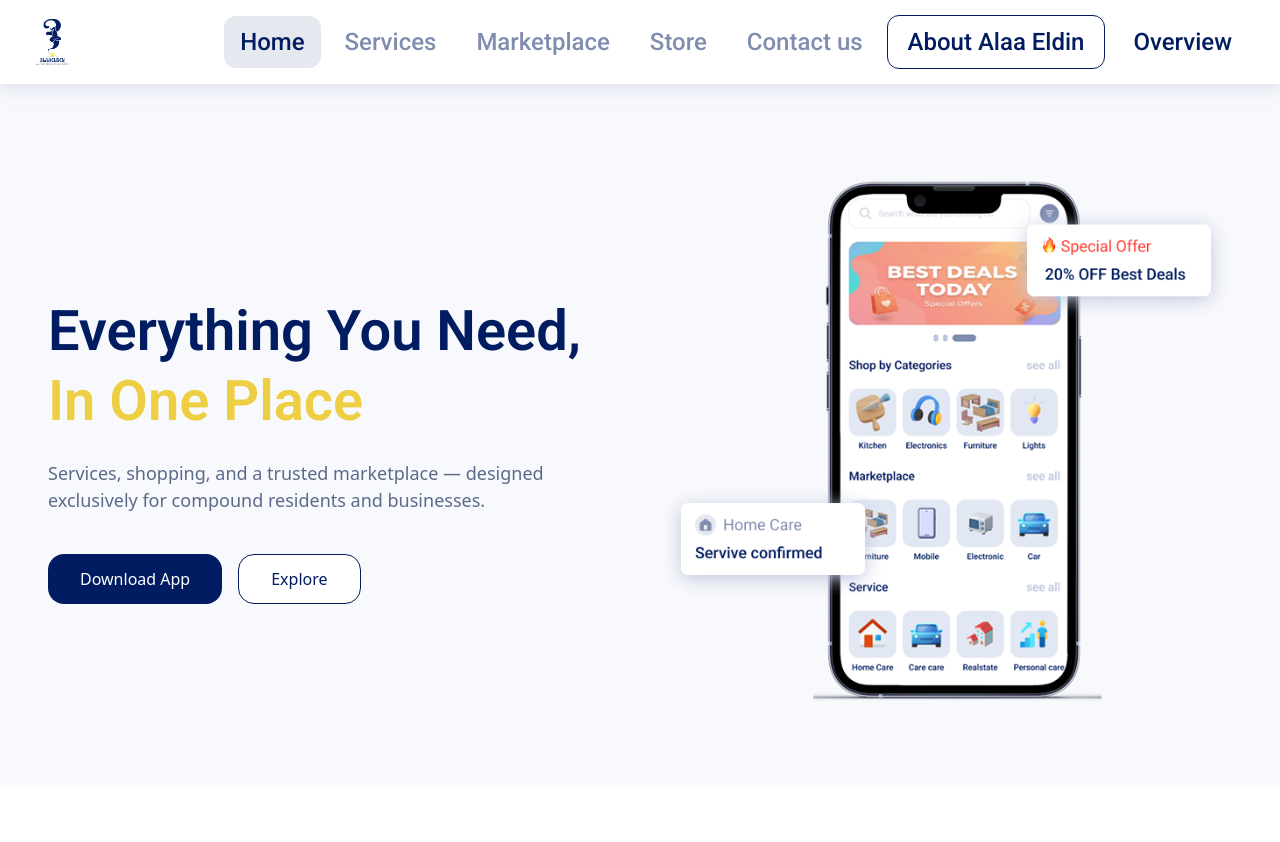
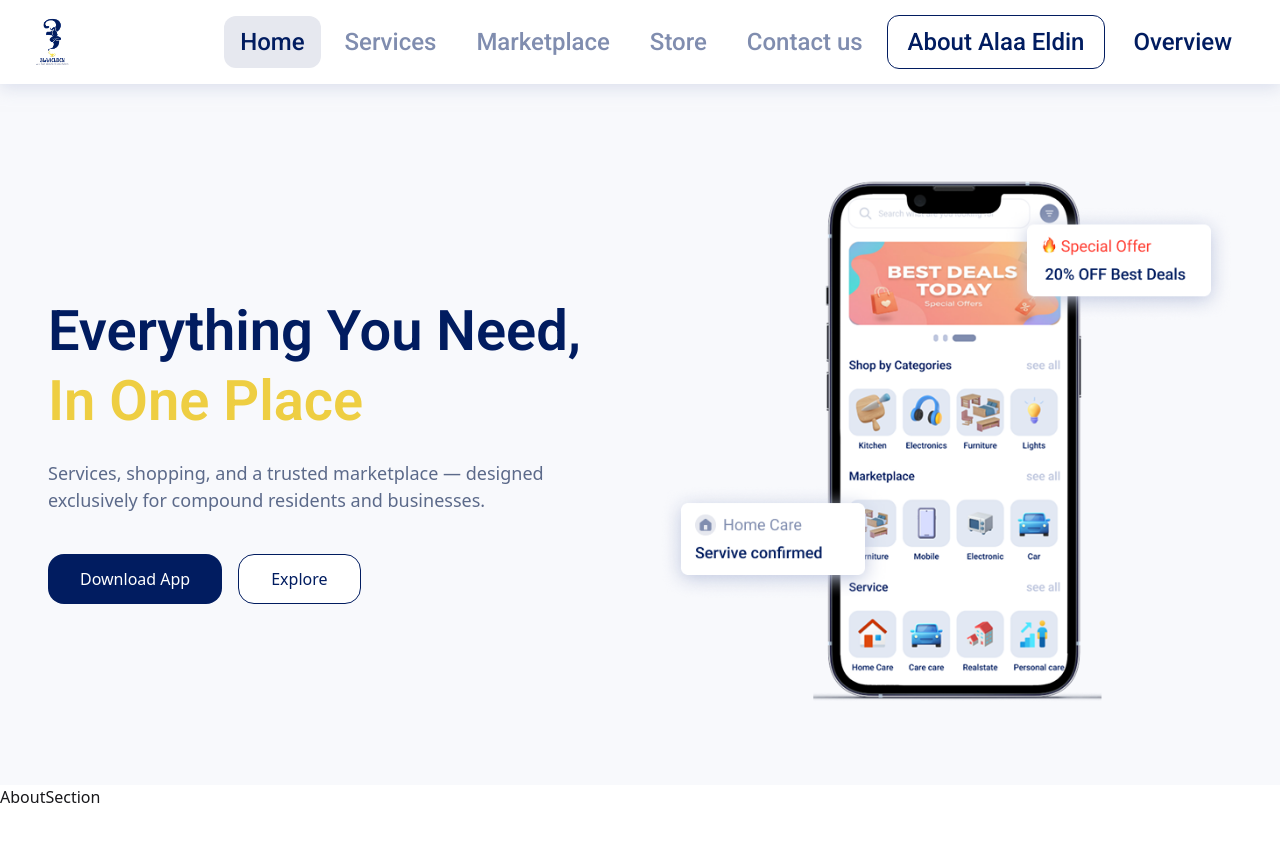
Before and after one commit to yassersalem74/ALAA-ELDIEN, a React (Vite) app: page / in a window 1280 px wide. Shown: the top 842 px of the page. Built offline with nearby package versions, Linux system fonts and the light colour scheme.

Commit message:
Feature/ change logo app

```diff
--- /dev/null
+++ b/src/components/Home-Page/AboutSection.jsx
@@ -0,0 +1,7 @@
+import React from 'react'
+
+export default function AboutSection() {
+  return (
+    <div>AboutSection</div>
+  )
+}
--- a/src/pages/HomePage.jsx
+++ b/src/pages/HomePage.jsx
@@ -1,10 +1,12 @@
 import React from "react";
 import HeroSection from "../components/Home-Page/HeroSection";
+import AboutSection from "../components/Home-Page/AboutSection";
 
 export default function HomePage() {
   return (
     <div>
       <HeroSection></HeroSection>
+      <AboutSection></AboutSection>
     </div>
   );
 }
```
